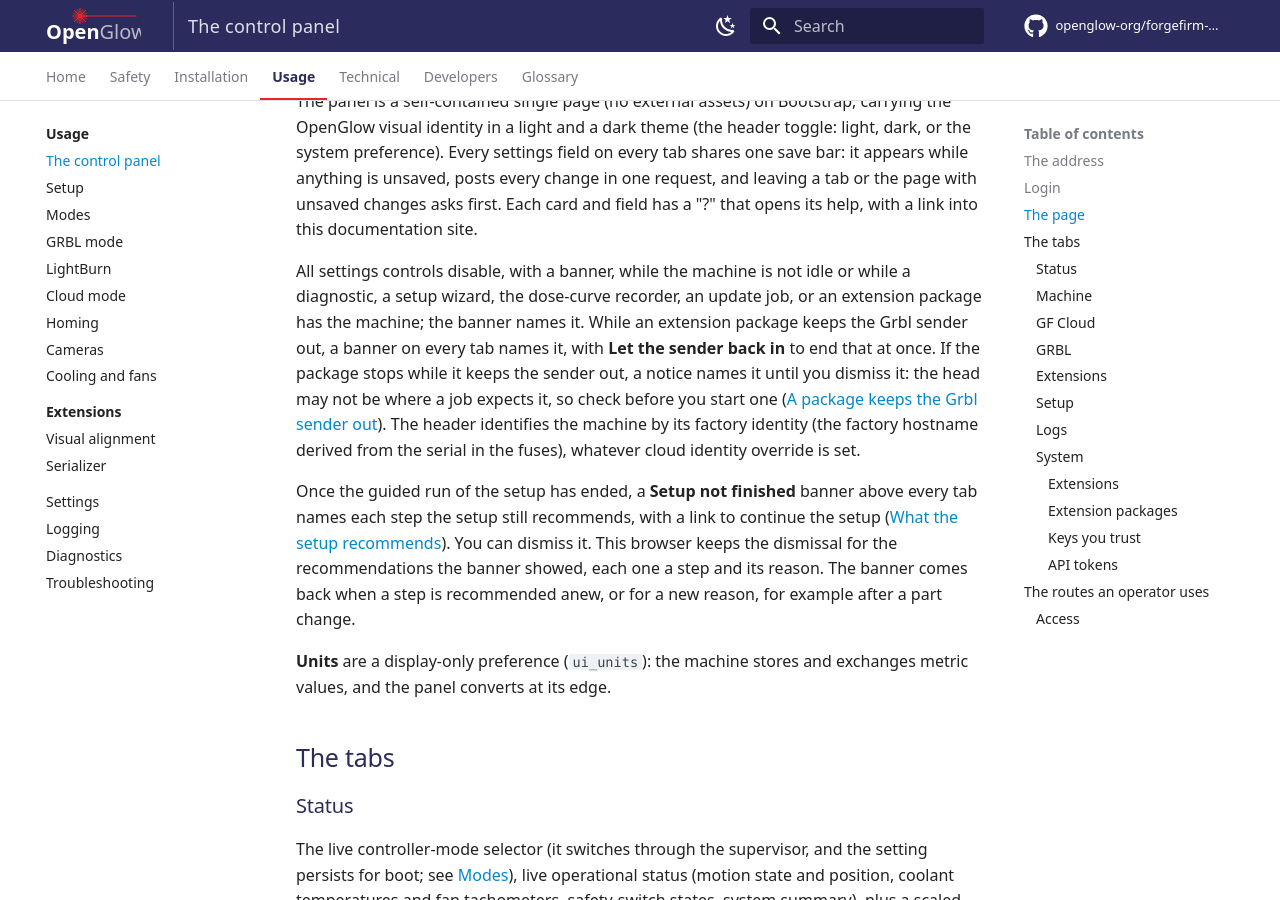
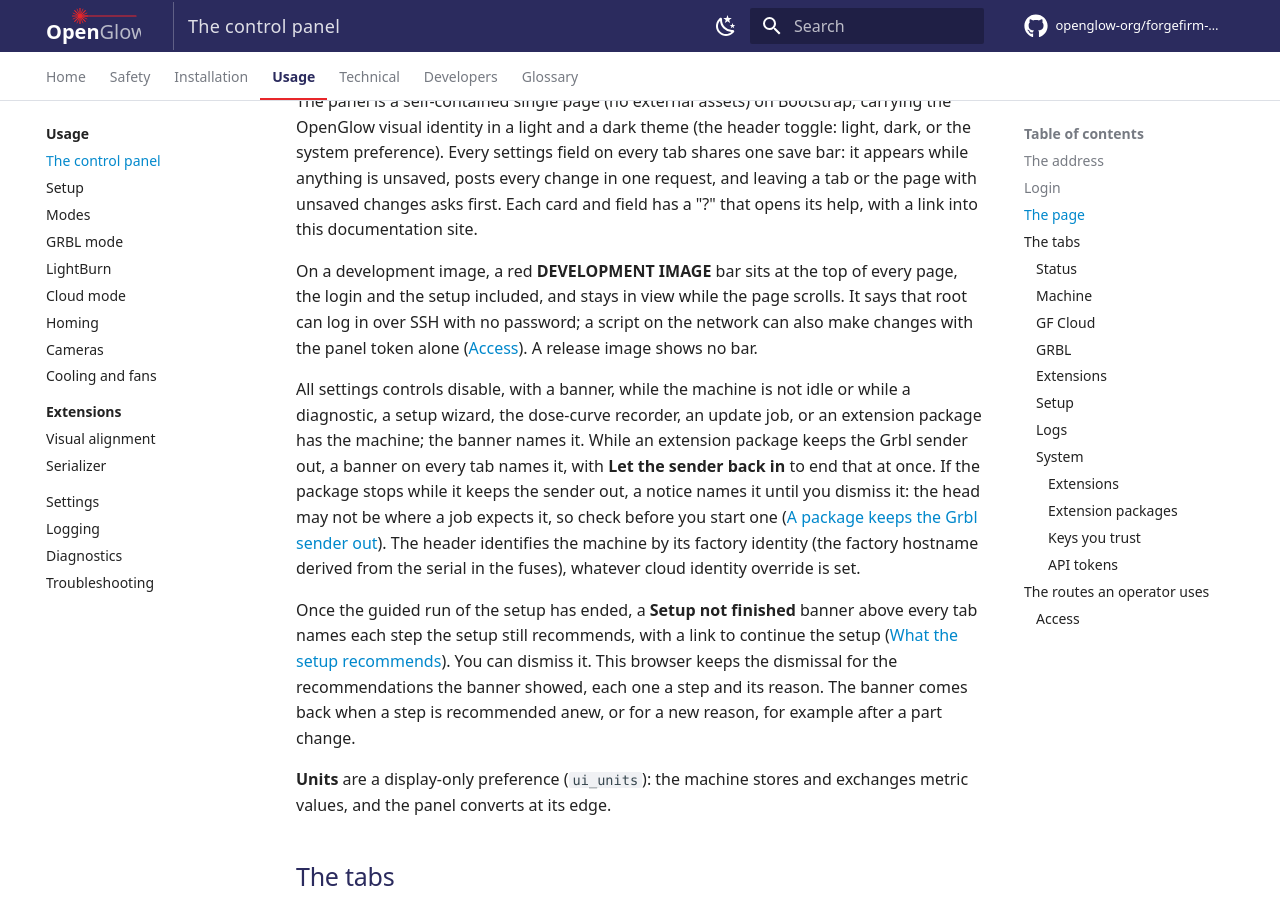
Before and after one commit to openglow-org/forgefirm-docs, an MkDocs documentation site: the page built from docs/usage/control-panel.md, in a window 1280 px wide and 900 px high, scrolled down 1224 px. Built offline with MkDocs 1.6.1 and Material for MkDocs 9.7.7, drawn with Linux system fonts in a browser that asks for light colours; comment, search, counter and statistics services are not loaded.

Commit message:
Control panel, Release flow: a dev image's pages carry a red DEVELOPMENT IMAGE bar
Companion of forgectrl f17a0ba (Pages: a dev image shows a red
DEVELOPMENT IMAGE bar at the top of every page) and forgefirm 321d73c
(Release notes: the dev image section names the token-only changes and
the red bar).

- usage/control-panel.md, the page: on a development image a red
  DEVELOPMENT IMAGE bar sits at the top of every page, the login and
  the setup included, and stays in view; it says that root can log in
  over SSH with no password, a script on the network can also make
  changes with the panel token alone, and a release image shows no bar.
- developers/release-flow.md, the assets: the dev image takes changes
  with the panel token alone and its pages carry the bar, with a link
  to the control panel's page section.

Proof: python -B scripts/check-style.py (style: clean), python -B
scripts/check-interfaces.py (interfaces: clean (245 checked)), and the
strict zensical build (No issues found) on HEAD with these two files
and updating.md. The words and the behavior are forgectrl f17a0ba's
PAGE_DEV_BAR and auth.c's writer_ok().

Acceptance: none; docs only.

```diff
--- a/docs/usage/control-panel.md
+++ b/docs/usage/control-panel.md
@@ -62,6 +62,12 @@ preference). Every settings field on every tab shares one save bar: it appears
 while anything is unsaved, posts every change in one request, and leaving a tab
 or the page with unsaved changes asks first. Each card and field has a "?" that
 opens its help, with a link into this documentation site.
+
+On a development image, a red **DEVELOPMENT IMAGE** bar sits at the top of
+every page, the login and the setup included, and stays in view while the
+page scrolls. It says that root can log in over SSH with no password; a
+script on the network can also make changes with the panel token alone
+([Access](#access)). A release image shows no bar.
 
 All settings controls disable, with a banner, while the machine is not idle or
 while a diagnostic, a setup wizard, the dose-curve recorder, an update job, or
```
Also changed, not shown: docs/developers/release-flow.md (+4 -1 lines).
